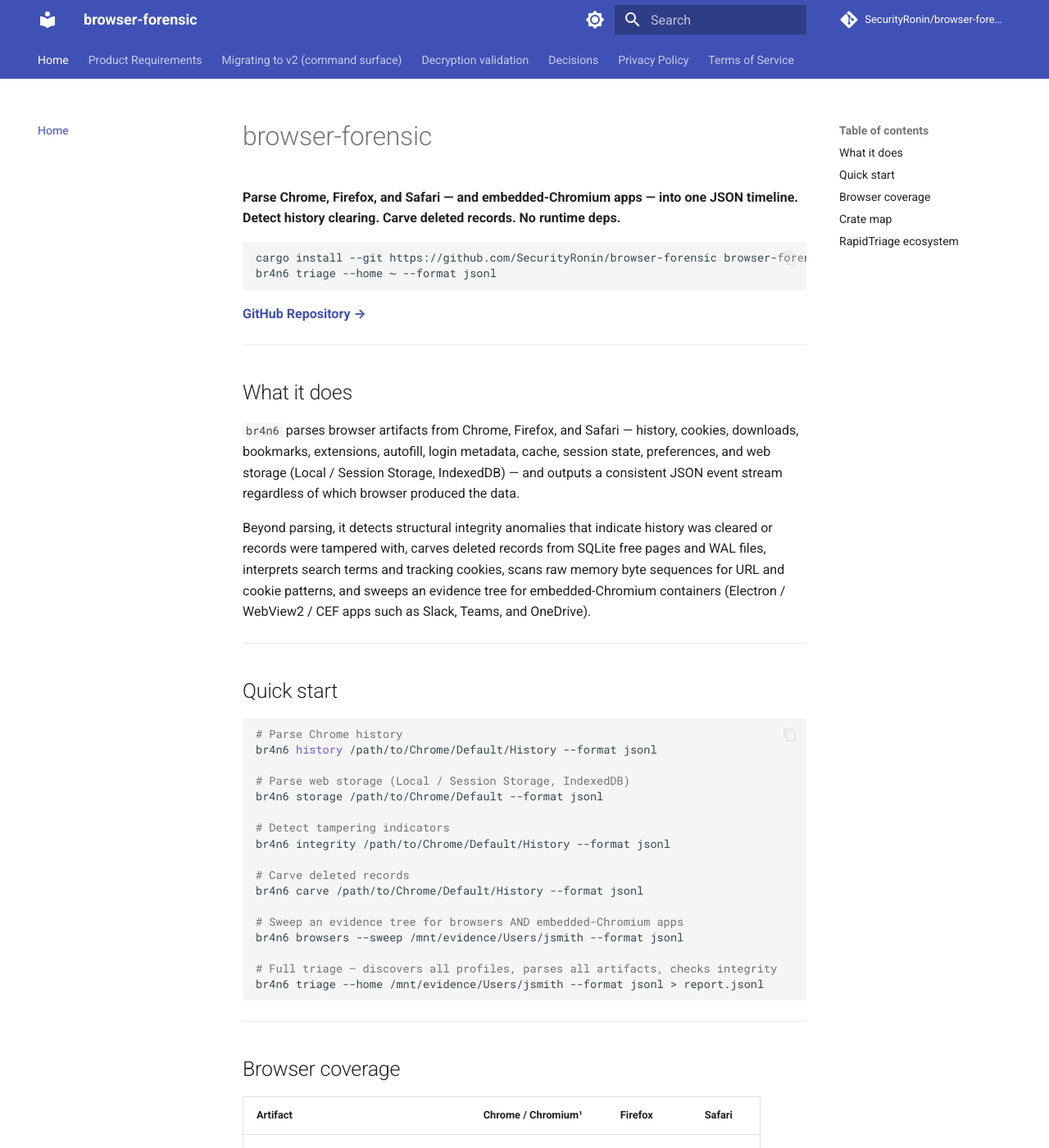
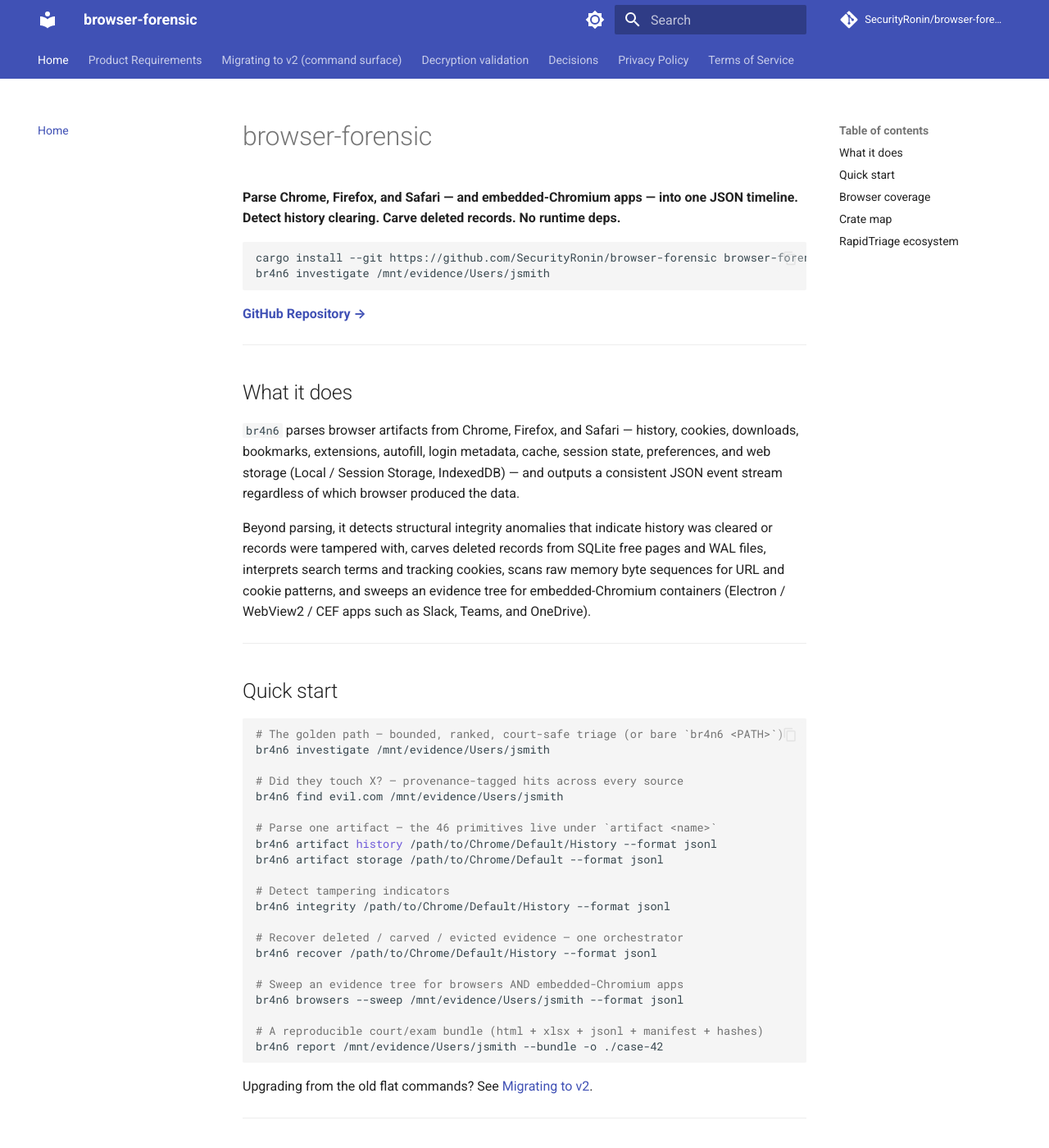
Before and after one commit to SecurityRonin/browser-forensic, an MkDocs documentation site: the page built from docs/index.md, in a window 1280 px wide and 1400 px high. Shown: the whole window at 82% size. Built offline with MkDocs 1.6.1 and Material for MkDocs 9.7.7, drawn with Linux system fonts in a browser that asks for light colours; comment, search, counter and statistics services are not loaded.

Commit message:
docs(cli): P8 rewrite README + docs around the 6 verbs; purge old command syntax
RFC 0001 P8: README leads with the golden path (br4n6 investigate <PATH> /
bare br4n6 <PATH>) and the six task-verbs (investigate/find/timeline/recover/
reconstruct/report) + the artifact namespace, the --keys decryption UX, the
report --bundle deliverable, and the court-safe consistent-with framing (D5).
Points to docs/migration-v2.md. Replaces the old-flat-command examples
(history/carve/storage) in README + docs/index.md.

Also fixes lingering old command-SYNTAX in cli.rs: doc-comments and TWO
user-facing error strings (br4n6 webcache -> br4n6 artifact webcache;
predictor -> artifact network-action-predictor; graph -> timeline --graph).
Capability mentions left intact.

Co-Authored-By: Claude Opus 4.8 (1M context) <noreply@anthropic.com>

````diff
--- a/docs/index.md
+++ b/docs/index.md
@@ -4,7 +4,7 @@
 
 ```bash
 cargo install --git https://github.com/SecurityRonin/browser-forensic browser-forensic-cli
-br4n6 triage --home ~ --format jsonl
+br4n6 investigate /mnt/evidence/Users/jsmith
 ```
 
 **[GitHub Repository →](https://github.com/SecurityRonin/browser-forensic)**
@@ -22,24 +22,30 @@ Beyond parsing, it detects structural integrity anomalies that indicate history
 ## Quick start
 
 ```bash
-# Parse Chrome history
-br4n6 history /path/to/Chrome/Default/History --format jsonl
+# The golden path — bounded, ranked, court-safe triage (or bare `br4n6 <PATH>`)
+br4n6 investigate /mnt/evidence/Users/jsmith
 
-# Parse web storage (Local / Session Storage, IndexedDB)
-br4n6 storage /path/to/Chrome/Default --format jsonl
+# Did they touch X? — provenance-tagged hits across every source
+br4n6 find evil.com /mnt/evidence/Users/jsmith
+
+# Parse one artifact — the 46 primitives live under `artifact <name>`
+br4n6 artifact history /path/to/Chrome/Default/History --format jsonl
+br4n6 artifact storage /path/to/Chrome/Default --format jsonl
 
 # Detect tampering indicators
 br4n6 integrity /path/to/Chrome/Default/History --format jsonl
 
-# Carve deleted records
-br4n6 carve /path/to/Chrome/Default/History --format jsonl
+# Recover deleted / carved / evicted evidence — one orchestrator
+br4n6 recover /path/to/Chrome/Default/History --format jsonl
 
 # Sweep an evidence tree for browsers AND embedded-Chromium apps
 br4n6 browsers --sweep /mnt/evidence/Users/jsmith --format jsonl
 
-# Full triage — discovers all profiles, parses all artifacts, checks integrity
-br4n6 triage --home /mnt/evidence/Users/jsmith --format jsonl > report.jsonl
+# A reproducible court/exam bundle (html + xlsx + jsonl + manifest + hashes)
+br4n6 report /mnt/evidence/Users/jsmith --bundle -o ./case-42
 ```
+
+Upgrading from the old flat commands? See [Migrating to v2](migration-v2.md).
 
 ---
 
````
Also changed, not shown: README.md (+82 -27 lines), 1 other file.
